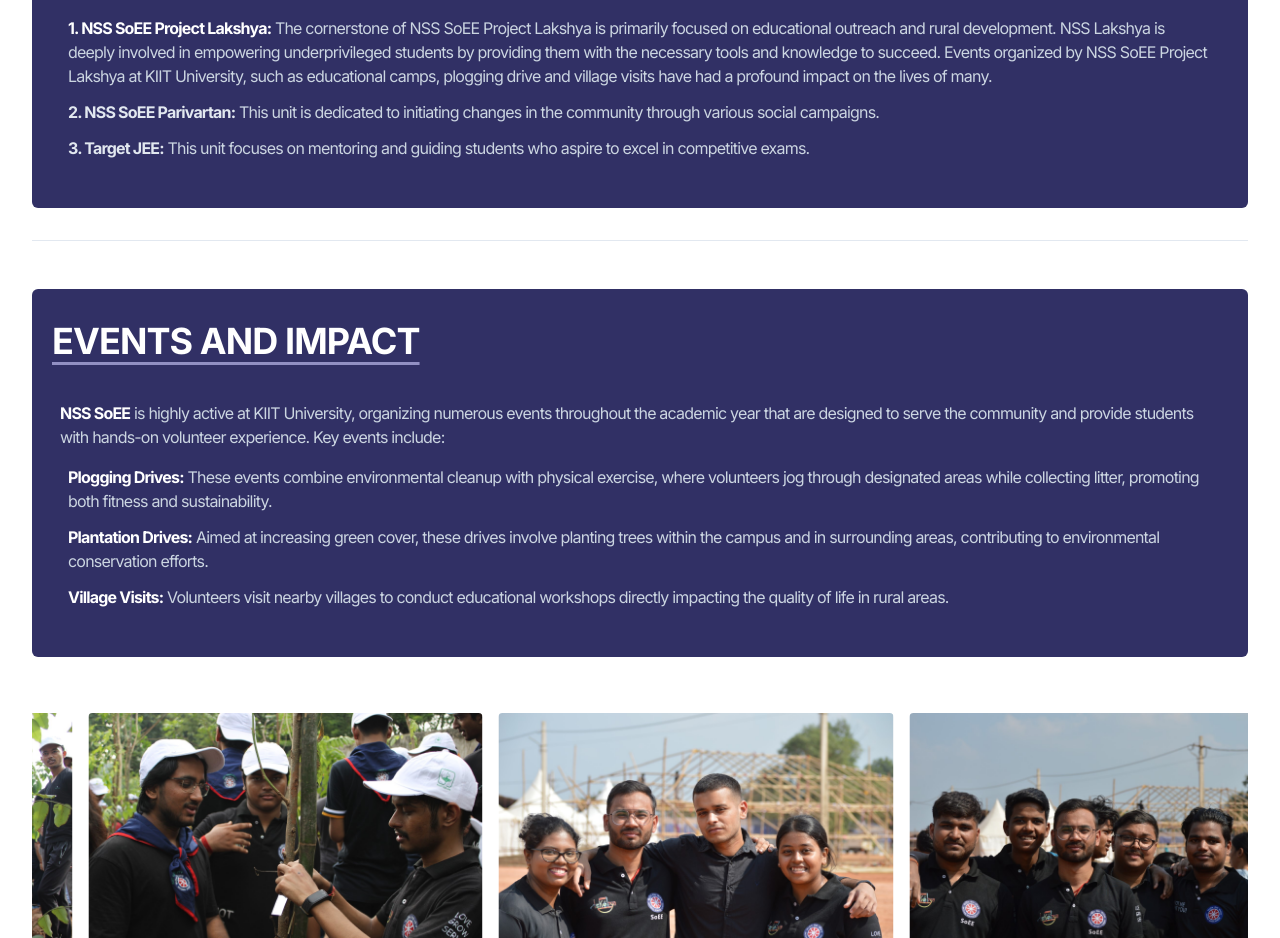
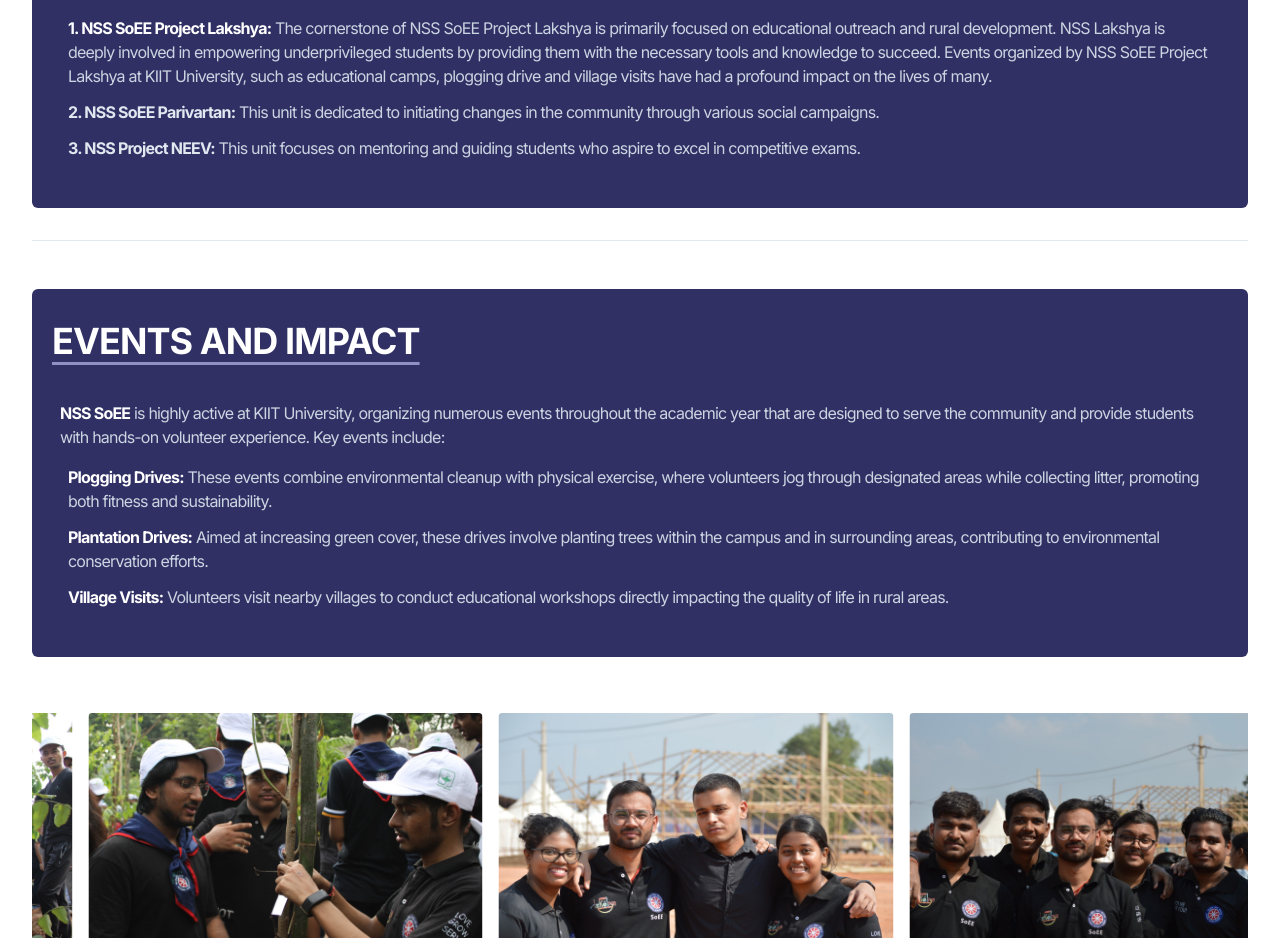
Before and after one commit to xaliz-06/nss_rec_2k24, a Next.js app: page /about in a window 1280 px wide. Shown: the part 840-1778 px from the top of the page. Built offline with nearby package versions, Linux system fonts and the light colour scheme.

Commit message:
Update about-us.tsx

```diff
--- a/components/about-us.tsx
+++ b/components/about-us.tsx
@@ -54,7 +54,7 @@
             </li>
             <li>
               <p className="text-sm font-normal tracking-tighter text-slate-300 md:text-base">
-                <span className="font-bold text-slate-200">3. Target JEE:</span>{" "}
+                <span className="font-bold text-slate-200">3. NSS Project NEEV:</span>{" "}
                 This unit focuses on mentoring and guiding students who aspire
                 to excel in competitive exams.
               </p>
```
